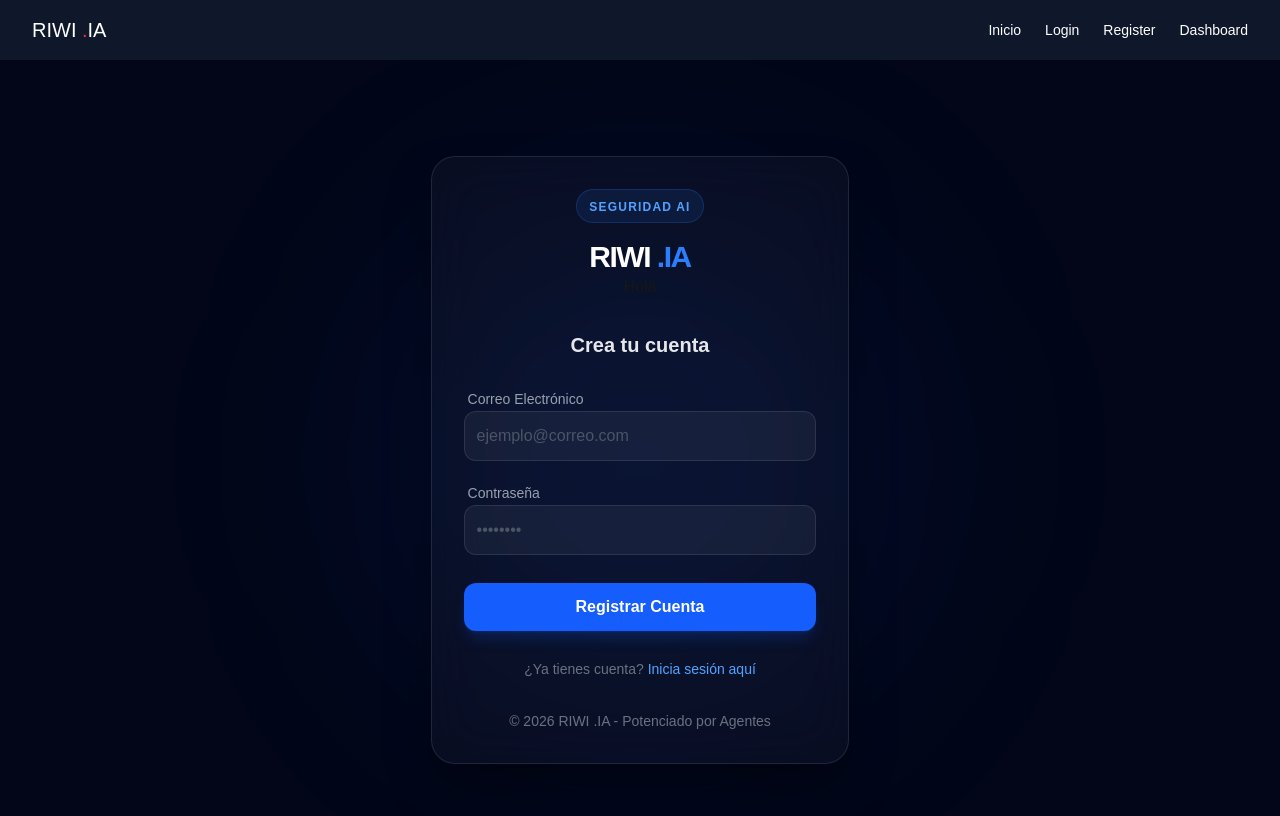
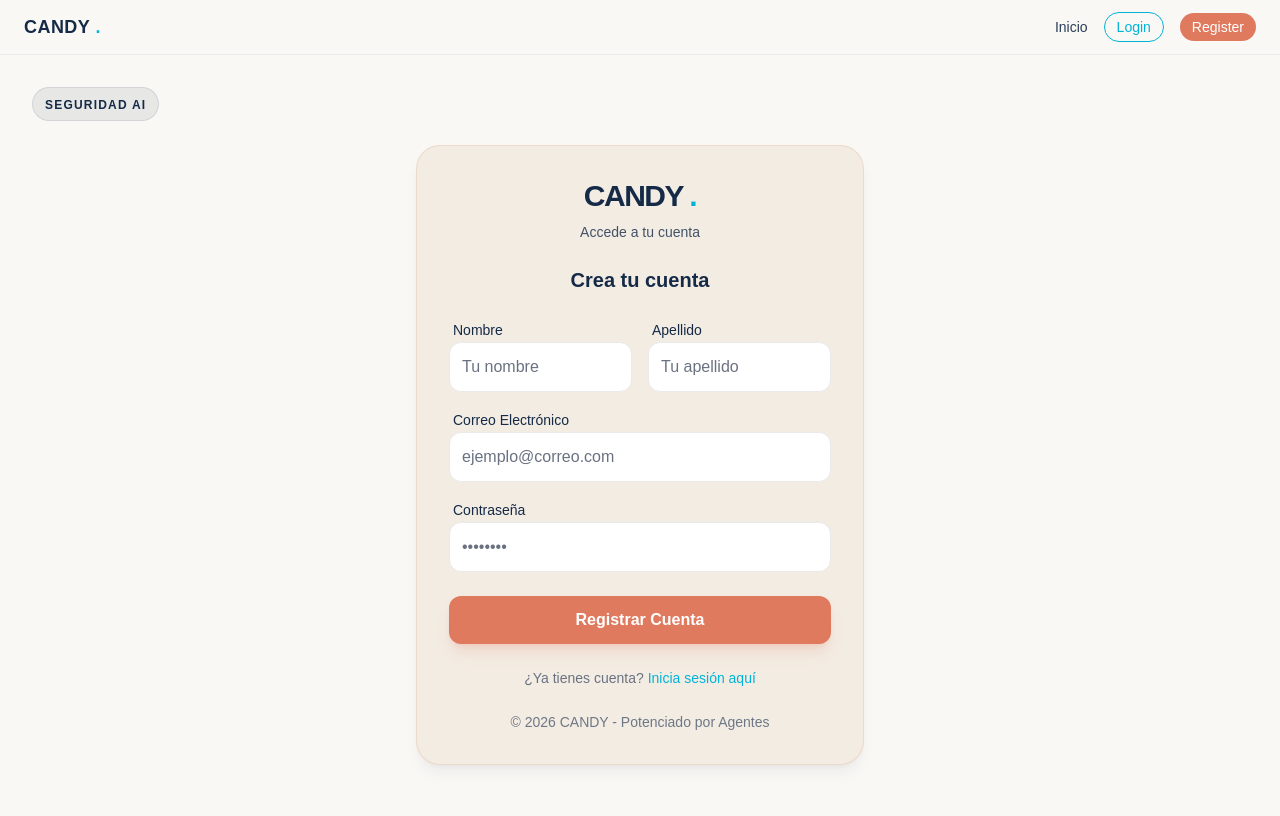
Before and after one commit to C-A-N-D-Y-AI/C-A-N-D-YAI-Clinical-Analysis-Network-for-Data-Yield, a Next.js app: page /register in a window 1280 px wide. Shown: the top 816 px of the page. Built offline with nearby package versions, Linux system fonts and the light colour scheme.

Commit message:
update in login

```diff
--- a/src/app/(auth)/layout.tsx
+++ b/src/app/(auth)/layout.tsx
@@ -11,21 +11,23 @@ export default function authLayout({
     children: React.ReactNode;
 }>) {
     return (
-        <div className="min-h-screen w-full flex items-center justify-center p-4 bg-slate-950 bg-[radial-gradient(ellipse_at_top,_var(--tw-gradient-stops))] from-blue-900/20 via-slate-950 to-black overflow-hidden relative">
-            <div className="absolute top-1/2 left-1/2 -translate-x-1/2 -translate-y-1/2 w-[500px] h-[500px] bg-blue-600/10 rounded-full blur-[120px] pointer-events-none" />
-            <div className="bg-white/[0.03] backdrop-blur-xl border border-white/10 rounded-3xl p-8 shadow-2xl shadow-black/50">
-                <div className="text-center mb-8">
-                    <div className="inline-block px-3 py-1 rounded-full bg-blue-500/10 border border-blue-500/20 mb-4">
-                        <span className="text-xs font-bold text-blue-400 tracking-widest uppercase">Seguridad AI</span>
-                    </div>
-                    <h1 className="text-3xl font-black text-white tracking-tighter">
-                        RIWI <span className="text-blue-500">.IA</span>
+        <div className="min-h-screen w-full flex items-center justify-center p-6 bg-[#FAF8F5] overflow-hidden relative">
+            <div className="absolute top-8 left-8">
+                <div className="inline-block px-3 py-1 rounded-full bg-[#152A47]/8 border border-[#152A47]/10">
+                    <span className="text-xs font-bold text-[#152A47] tracking-widest uppercase">Seguridad AI</span>
+                </div>
+            </div>
+
+            <div className="max-w-md w-full bg-[#F3ECE3] border border-[#DCAE8A]/30 rounded-3xl p-8 shadow-lg shadow-[#152A47]/6">
+                <div className="text-center mb-6">
+                    <h1 className="text-3xl font-extrabold text-[#152A47] tracking-tighter">
+                        CANDY <span className="text-[#00B4D8]">.</span>
                     </h1>
-                    <h1>Hola</h1>
+                    <p className="mt-2 text-sm text-[#152A47]/80">Accede a tu cuenta</p>
                 </div>
                 {children}
-                <p className="text-center mt-8 text-sm text-gray-500 font-light">
-                    &copy; 2026 RIWI .IA - Potenciado por Agentes
+                <p className="text-center mt-6 text-sm text-[#152A47]/60 font-light">
+                    &copy; 2026 CANDY - Potenciado por Agentes
                 </p>
             </div>
         </div>
--- a/src/app/page.tsx
+++ b/src/app/page.tsx
@@ -1,17 +1,25 @@
 export default function Home() {
   return (
     <>
-      <main className="min-h-screen flex flex-col items-center justify-center p-8 bg-slate-950 bg-[radial-gradient(ellipse_at_top,_var(--tw-gradient-stops))] from-blue-900/20 via-slate-950 to-black text-white">
-        <div className="text-center max-w-3xl animate-in fade-in slide-in-from-bottom-8 duration-1000">
-          <h1 className="text-6xl md:text-8xl font-black mb-6 tracking-tighter"> Bienvenido a <span className="text-transparent bg-clip-text bg-gradient-to-r from-blue-400 to-purple-600">RIWI .IA</span>
-          </h1>
-          <p className="text-xl md:text-2xl text-gray-400 mb-10 font-light leading-relaxed"> La plataforma definitiva para gestionar tus clases y proyectos con el poder de la inteligencia artificial.
-          </p>
-          <div className="flex gap-4 justify-center">
-            <a href="/register" className="px-8 py-4 bg-white text-black rounded-full font-bold hover:bg-gray-200 transition-all transform hover:scale-105"> Empezar ahora
-            </a>
-            <a href="/login" className="px-8 py-4 bg-white/5 border border-white/10 rounded-full font-bold hover:bg-white/10 transition-all"> Iniciar sesión
-            </a>
+      <main className="min-h-screen flex items-center justify-center p-8 bg-[#FAF8F5]">
+        <div className="w-full max-w-4xl rounded-2xl bg-[#F3ECE3] border border-[#DCAE8A]/30 shadow-md shadow-[#152A47]/6 p-12">
+          <div className="flex flex-col md:flex-row items-center gap-8">
+            <div className="flex-1 text-center md:text-left">
+              <h1 className="text-5xl md:text-6xl font-extrabold text-[#152A47] mb-4">Bienvenido a <span className="text-[#00B4D8]">CANDY</span></h1>
+              <p className="text-lg text-[#152A47]/80 mb-6">La plataforma que une datos clínicos y análisis con experiencia humana cálida. Potenciado por Agentes.</p>
+              <div className="flex gap-4 justify-center md:justify-start">
+                <a href="/register" className="px-6 py-3 bg-[#E07A5F] hover:bg-[#d66a54] text-white rounded-full font-semibold shadow-md shadow-[#E07A5F]/20 transform hover:scale-[1.02] transition-all">Empezar ahora</a>
+                <a href="/login" className="px-6 py-3 bg-transparent border border-[#00B4D8] text-[#00B4D8] rounded-full font-semibold hover:bg-[#00B4D8]/10 transition-all">Iniciar sesión</a>
+              </div>
+            </div>
+            <div className="flex-1">
+              <div className="w-full h-52 md:h-64 rounded-xl bg-white shadow-inner border border-[#EAEAEA] flex items-center justify-center text-[#152A47]/70">
+                <div>
+                  <p className="text-sm text-[#152A47]/60">Visual placeholder</p>
+                  <h3 className="mt-2 text-xl font-bold text-[#152A47]">CANDY — Clinical Analysis Network</h3>
+                </div>
+              </div>
+            </div>
           </div>
         </div>
       </main>
--- a/src/components/ui/LoginForm.tsx
+++ b/src/components/ui/LoginForm.tsx
@@ -4,7 +4,7 @@ import { useRouter } from 'next/navigation';
 import Swal from 'sweetalert2';
 import Link from 'next/link';
 
-export default function RegisterForm() {
+export default function LoginForm() {
     const [email, setEmail] = useState('');
     const [password, setPassword] = useState('');
     const router = useRouter();
@@ -25,15 +25,15 @@ export default function RegisterForm() {
                 throw new Error(data.message || "error");
             }
             await Swal.fire({
-                title: `Bienvenid@ ${email}!`,
-                text: 'Tu cuenta ha sido creada.',
+                title: `Bienvenido a CANDY, ${email}!`,
+                text: 'Has iniciado sesión correctamente.',
                 icon: 'success',
-                timer: 2000,
+                timer: 1500,
                 showConfirmButton: false,
             });
 
             localStorage.setItem("usuario-logueado", JSON.stringify({ email }));
-            //router.push('/dasboard');
+            router.push('/dashboard');
 
         } catch (err: unknown) {
             const errorMessage = err instanceof Error ? err.message : "Ocurrió un problema";
@@ -48,25 +48,25 @@ export default function RegisterForm() {
 
     return (
         <form onSubmit={handleSubmit} className="flex flex-col gap-5 w-full">
-            <h2 className="text-xl font-semibold text-white/90 text-center mb-2">Ingresa a tu cuenta</h2>
+            <h2 className="text-xl font-semibold text-[#152A47] text-center mb-2">Ingresa a tu cuenta</h2>
 
             <div className="space-y-2">
-                <label className="text-sm font-medium text-gray-400 ml-1">Correo Electrónico</label>
+                <label className="text-sm font-medium text-[#152A47] ml-1">Correo Electrónico</label>
                 <input
                     type="email"
                     placeholder="ejemplo@correo.com"
-                    className="w-full bg-white/5 border border-white/10 p-3 rounded-xl text-white placeholder:text-gray-600 focus:outline-none focus:ring-2 focus:ring-blue-500/50 focus:border-blue-500/50 transition-all"
+                    className="w-full bg-white border border-[#EAEAEA] p-3 rounded-xl text-[#152A47] placeholder:text-gray-500 focus:outline-none focus:ring-2 focus:ring-[#00B4D8]/40 focus:border-[#00B4D8] transition-all"
                     value={email}
                     onChange={e => setEmail(e.target.value)}
                 />
             </div>
 
             <div className="space-y-2">
-                <label className="text-sm font-medium text-gray-400 ml-1">Contraseña</label>
+                <label className="text-sm font-medium text-[#152A47] ml-1">Contraseña</label>
                 <input
                     type="password"
                     placeholder="••••••••"
-                    className="w-full bg-white/5 border border-white/10 p-3 rounded-xl text-white placeholder:text-gray-600 focus:outline-none focus:ring-2 focus:ring-blue-500/50 focus:border-blue-500/50 transition-all"
+                    className="w-full bg-white border border-[#EAEAEA] p-3 rounded-xl text-[#152A47] placeholder:text-gray-500 focus:outline-none focus:ring-2 focus:ring-[#00B4D8]/40 focus:border-[#00B4D8] transition-all"
                     value={password}
                     onChange={e => setPassword(e.target.value)}
                 />
@@ -74,7 +74,7 @@ export default function RegisterForm() {
 
             <button
                 type="submit"
-                className="w-full bg-blue-600 hover:bg-blue-500 text-white py-3 rounded-xl font-bold transition-all shadow-lg shadow-blue-600/20 active:scale-[0.98] mt-2"
+                className="w-full bg-[#E07A5F] hover:bg-[#d66a54] text-white py-3 rounded-xl font-bold transition-all shadow-lg shadow-[#E07A5F]/20 active:scale-[0.98] mt-2"
             >
                 Iniciar Sesión
             </button>
@@ -82,7 +82,7 @@ export default function RegisterForm() {
             <div className="text-center mt-2">
                 <p className="text-sm text-gray-500">
                     ¿No tienes cuenta?{" "}
-                    <Link href="/register" className="text-blue-400 hover:text-blue-300 font-medium transition-colors">
+                    <Link href="/register" className="text-[#00B4D8] hover:underline font-medium transition-colors">
                         Regístrate aquí
                     </Link>
                 </p>
--- a/src/components/ui/Navbar.tsx
+++ b/src/components/ui/Navbar.tsx
@@ -1,18 +1,31 @@
+"use client";
 import Link from "next/link";
+import { useEffect, useState } from "react";
 
 export default function Navbar() {
+    const [isLogged, setIsLogged] = useState(false);
+
+    useEffect(() => {
+        try {
+            const raw = localStorage.getItem("usuario-logueado");
+            setIsLogged(Boolean(raw));
+        } catch (e) {
+            setIsLogged(false);
+        }
+    }, []);
+
     return (
-        <nav className="flex items-center justify-between px-8 py-4 bg-slate-900 text-white shadow-md">
-            <nav className="text-xl font-bold-tracking-wider">
-                RIWI <span className="text-red-500">.</span>IA
-            </nav>
+        <nav className="flex items-center justify-between px-6 py-3 bg-[#FAF8F5] text-[#152A47] shadow-sm border-b border-[#EAEAEA]">
+            <div className="text-lg font-extrabold tracking-wide">
+                CANDY <span className="text-[#00B4D8]">.</span>
+            </div>
 
-            <nav className="flex gap-6 text-sm font-medium">
-                <Link href="/">Inicio</Link>
-                <Link href="/login">Login</Link>
-                <Link href="/register">Register</Link>
-                <Link href="/dashboard">Dashboard</Link>
-            </nav>
+            <div className="flex gap-4 items-center text-sm font-medium">
+                <Link href="/" className="text-[#152A47]/90 hover:underline">Inicio</Link>
+                <Link href="/login" className="px-3 py-1 rounded-full border border-[#00B4D8] text-[#00B4D8] hover:bg-[#00B4D8]/10 transition">Login</Link>
+                <Link href="/register" className="px-3 py-1 rounded-full bg-[#E07A5F] text-white hover:bg-[#d66a54] transition">Register</Link>
+                {isLogged && <Link href="/dashboard" className="px-3 py-1 rounded-full bg-[#152A47] text-white">Dashboard</Link>}
+            </div>
         </nav>
     );
 }
--- a/src/components/ui/RegisterForm.tsx
+++ b/src/components/ui/RegisterForm.tsx
@@ -5,6 +5,8 @@ import Swal from 'sweetalert2';
 import Link from 'next/link';
 
 export default function RegisterForm() {
+    const [firstName, setFirstName] = useState('');
+    const [lastName, setLastName] = useState('');
     const [email, setEmail] = useState('');
     const [password, setPassword] = useState('');
     const router = useRouter();
@@ -16,7 +18,7 @@ export default function RegisterForm() {
             const res = await fetch('/api/auth/register', {
                 method: 'POST',
                 headers: { 'Content-Type': 'application/json' },
-                body: JSON.stringify({ email, password }),
+                body: JSON.stringify({ firstName, lastName, email, password }),
             });
 
             const data = await res.json();
@@ -26,10 +28,10 @@ export default function RegisterForm() {
             }
 
             await Swal.fire({
-                title: '¡Registro Exitoso!',
-                text: 'Tu cuenta ha sido creada.',
+                title: `¡Bienvenido a CANDY, ${firstName}!`,
+                text: 'Tu cuenta ha sido creada. Por favor inicia sesión.',
                 icon: 'success',
-                timer: 2000,
+                timer: 1500,
                 showConfirmButton: false,
             });
 
@@ -49,26 +51,50 @@ export default function RegisterForm() {
     }
 
     return (
-        <form onSubmit={handleSubmit} className="flex flex-col gap-5 w-full">
-            <h2 className="text-xl font-semibold text-white/90 text-center mb-2">Crea tu cuenta</h2>
+        <form onSubmit={handleSubmit} className="flex flex-col gap-4 w-full">
+            <h2 className="text-xl font-semibold text-[#152A47] text-center mb-2">Crea tu cuenta</h2>
+
+            <div className="grid grid-cols-1 md:grid-cols-2 gap-4">
+                <div className="space-y-2">
+                    <label className="text-sm font-medium text-[#152A47] ml-1">Nombre</label>
+                    <input
+                        type="text"
+                        placeholder="Tu nombre"
+                        className="w-full bg-white border border-[#EAEAEA] p-3 rounded-xl text-[#152A47] placeholder:text-gray-500 focus:outline-none focus:ring-2 focus:ring-[#00B4D8]/40 focus:border-[#00B4D8] transition-all"
+                        value={firstName}
+                        onChange={e => setFirstName(e.target.value)}
+                    />
+                </div>
+
+                <div className="space-y-2">
+                    <label className="text-sm font-medium text-[#152A47] ml-1">Apellido</label>
+                    <input
+                        type="text"
+                        placeholder="Tu apellido"
+                        className="w-full bg-white border border-[#EAEAEA] p-3 rounded-xl text-[#152A47] placeholder:text-gray-500 focus:outline-none focus:ring-2 focus:ring-[#00B4D8]/40 focus:border-[#00B4D8] transition-all"
+                        value={lastName}
+                        onChange={e => setLastName(e.target.value)}
+                    />
+                </div>
+            </div>
 
             <div className="space-y-2">
-                <label className="text-sm font-medium text-gray-400 ml-1">Correo Electrónico</label>
+                <label className="text-sm font-medium text-[#152A47] ml-1">Correo Electrónico</label>
                 <input
                     type="email"
                     placeholder="ejemplo@correo.com"
-                    className="w-full bg-white/5 border border-white/10 p-3 rounded-xl text-white placeholder:text-gray-600 focus:outline-none focus:ring-2 focus:ring-blue-500/50 focus:border-blue-500/50 transition-all"
+                    className="w-full bg-white border border-[#EAEAEA] p-3 rounded-xl text-[#152A47] placeholder:text-gray-500 focus:outline-none focus:ring-2 focus:ring-[#00B4D8]/40 focus:border-[#00B4D8] transition-all"
                     value={email}
                     onChange={e => setEmail(e.target.value)}
                 />
             </div>
 
             <div className="space-y-2">
-                <label className="text-sm font-medium text-gray-400 ml-1">Contraseña</label>
+                <label className="text-sm font-medium text-[#152A47] ml-1">Contraseña</label>
                 <input
                     type="password"
                     placeholder="••••••••"
-                    className="w-full bg-white/5 border border-white/10 p-3 rounded-xl text-white placeholder:text-gray-600 focus:outline-none focus:ring-2 focus:ring-blue-500/50 focus:border-blue-500/50 transition-all"
+                    className="w-full bg-white border border-[#EAEAEA] p-3 rounded-xl text-[#152A47] placeholder:text-gray-500 focus:outline-none focus:ring-2 focus:ring-[#00B4D8]/40 focus:border-[#00B4D8] transition-all"
                     value={password}
                     onChange={e => setPassword(e.target.value)}
                 />
@@ -76,7 +102,7 @@ export default function RegisterForm() {
 
             <button
                 type="submit"
-                className="w-full bg-blue-600 hover:bg-blue-500 text-white py-3 rounded-xl font-bold transition-all shadow-lg shadow-blue-600/20 active:scale-[0.98] mt-2"
+                className="w-full bg-[#E07A5F] hover:bg-[#d66a54] text-white py-3 rounded-xl font-bold transition-all shadow-lg shadow-[#E07A5F]/20 active:scale-[0.98] mt-2"
             >
                 Registrar Cuenta
             </button>
@@ -84,7 +110,7 @@ export default function RegisterForm() {
             <div className="text-center mt-2">
                 <p className="text-sm text-gray-500">
                     ¿Ya tienes cuenta?{" "}
-                    <Link href="/login" className="text-blue-400 hover:text-blue-300 font-medium transition-colors">
+                    <Link href="/login" className="text-[#00B4D8] hover:underline font-medium transition-colors">
                         Inicia sesión aquí
                     </Link>
                 </p>
```
Also changed, not shown: 2 other files (tests, documents, lock files or other folders).
